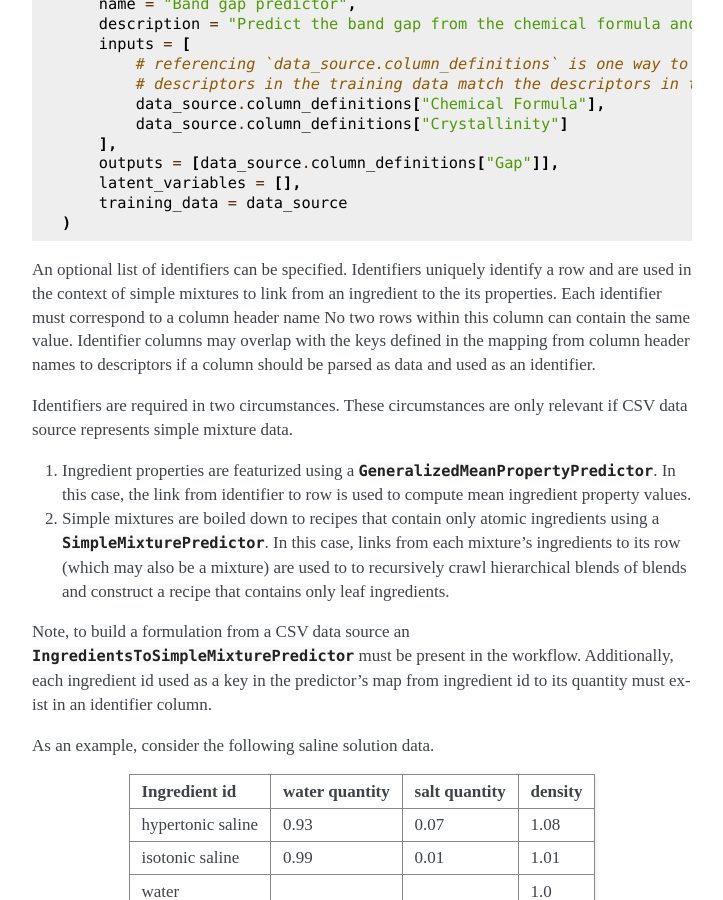
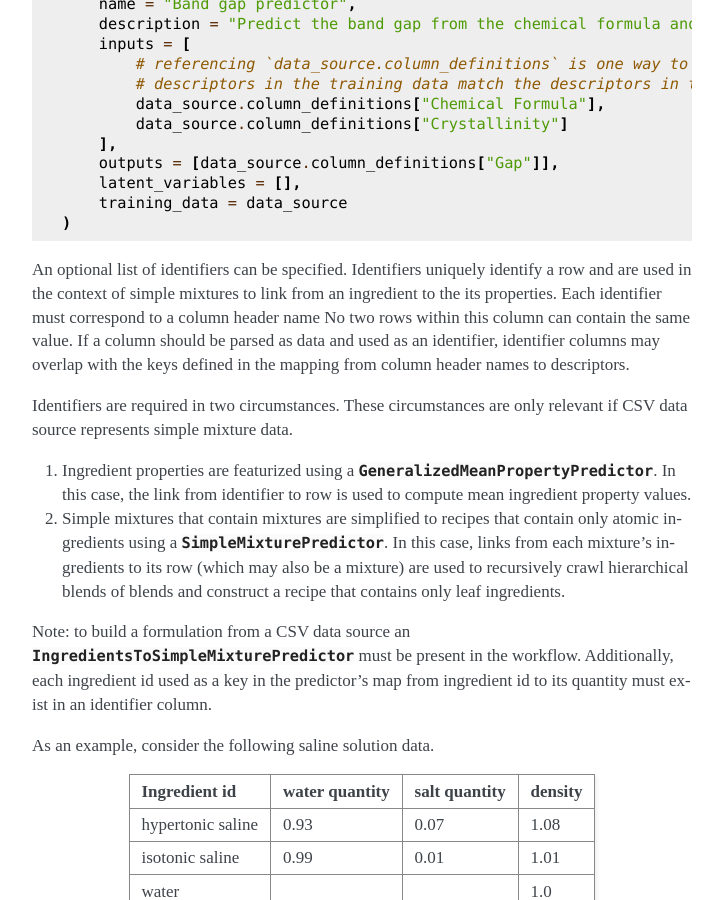
Before and after one commit to CitrineInformatics/citrine-python, a Sphinx documentation site: the page built from docs/source/workflows/data_sources.rst, in a window 1280 px wide and 900 px high, scrolled down 1004 px. Shown: the whole window, without its empty margins (388-1111 px from the left). Built offline with Sphinx 7.4.7, drawn with Linux system fonts in a browser that asks for light colours; pages that are not in the unit, such as notebooks, are missing from menus.

Commit message:
Apply suggestions from code review
Co-authored-by: gregor-robinson <53885379+gregor-robinson@users.noreply.github.com>

```diff
--- a/docs/source/workflows/data_sources.rst
+++ b/docs/source/workflows/data_sources.rst
@@ -65,17 +65,17 @@ An optional list of identifiers can be specified.
 Identifiers uniquely identify a row and are used in the context of simple mixtures to link from an ingredient to the its properties.
 Each identifier must correspond to a column header name
 No two rows within this column can contain the same value.
-Identifier columns may overlap with the keys defined in the mapping from column header names to descriptors if a column should be parsed as data and used as an identifier.
+If a column should be parsed as data and used as an identifier, identifier columns may overlap with the keys defined in the mapping from column header names to descriptors.
 
 Identifiers are required in two circumstances.
 These circumstances are only relevant if CSV data source represents simple mixture data.
 
 1. Ingredient properties are featurized using a :class:`~citrine.informatics.predictors.GeneralizedMeanPropertyPredictor`.
    In this case, the link from identifier to row is used to compute mean ingredient property values.
-2. Simple mixtures are boiled down to recipes that contain only atomic ingredients using a :class:`~citrine.informatics.predictors.SimpleMixturePredictor`.
-   In this case, links from each mixture's ingredients to its row (which may also be a mixture) are used to to recursively crawl hierarchical blends of blends and construct a recipe that contains only leaf ingredients.
+2. Simple mixtures that contain mixtures are simplified to recipes that contain only atomic ingredients using a :class:`~citrine.informatics.predictors.SimpleMixturePredictor`.
+   In this case, links from each mixture's ingredients to its row (which may also be a mixture) are used to recursively crawl hierarchical blends of blends and construct a recipe that contains only leaf ingredients.
 
-Note, to build a formulation from a CSV data source an :class:`~citrine.informatics.predictors.IngredientsToSimpleMixturePredictor` must be present in the workflow.
+Note: to build a formulation from a CSV data source an :class:`~citrine.informatics.predictors.IngredientsToSimpleMixturePredictor` must be present in the workflow.
 Additionally, each ingredient id used as a key in the predictor's map from ingredient id to its quantity must exist in an identifier column.
 
 As an example, consider the following saline solution data.
```
